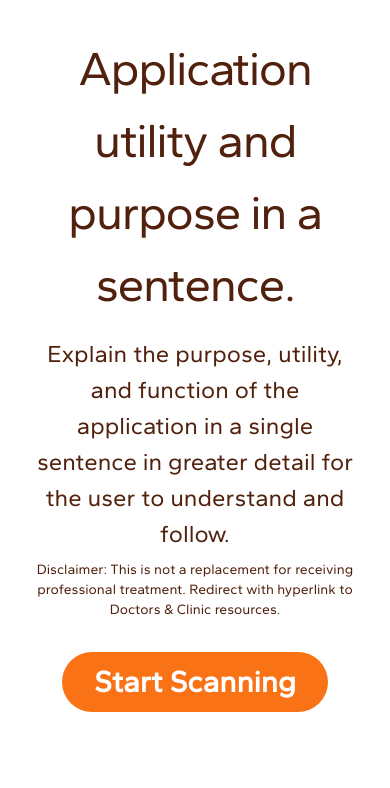
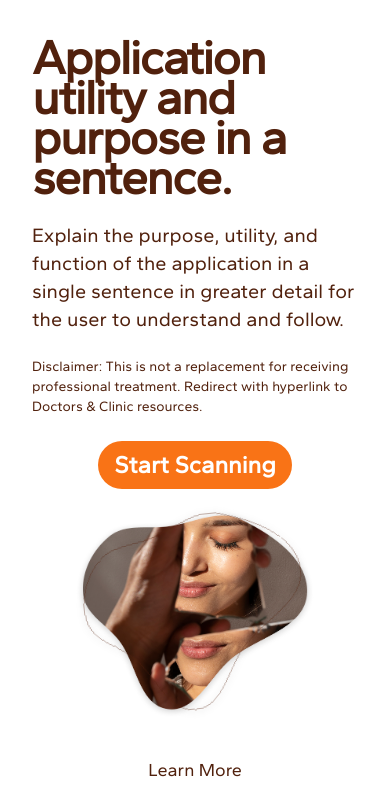
Before and after one commit to CareTech-at-UCI/melanoma-project, a React (Create React App) app in the folder frontend/: page / in a window 390 px wide. Shown: the top 788 px of the page. Built offline with nearby package versions, Linux system fonts and the light colour scheme.

Commit message:
mobile responsiveness on hero section

```diff
--- a/frontend/src/components/home/Hero.jsx
+++ b/frontend/src/components/home/Hero.jsx
@@ -27,34 +27,36 @@ export const Hero = () => {
   };
 
   return (
-    <section className="text-main-brown h-screen flex flex-col">
+    <section className="text-main-brown min-h-screen flex flex-col">
       {/* Main Content Area - centered */}
       <div className="flex-grow flex items-center justify-center p-8 md:p-16">
-        <div className="container mx-auto flex flex-col md:flex-row items-center justify-between gap-12">
+        <div className="container mx-auto flex flex-col md:flex-row items-center justify-between gap-5 md:gap-12">
           {/* Text Content */}
-          <div className="w-full md:w-1/2 text-center md:text-left">
-            <h1 className="text-header-1 mb-4">
+          <div className="w-full md:w-1/2 text-left space-y-6 md:space-y-8">
+            <h1 className="text-header-1 mb-4 text-4xl md:text-8xl font-semibold">
               Application utility and purpose in a sentence.
             </h1>
-            <p className="text-body mb-2">
+            <p className="text-body mb-2 text-xl">
               Explain the purpose, utility, and function of the application in a
               single sentence in greater detail for the user to understand and
               follow.
             </p>
-            <p className="text-sm text-secondary-brown mb-8">
+            <p className="text-sm md:text-lg text-secondary-brown mb-8">
               Disclaimer: This is not a replacement for receiving professional
               treatment. Redirect with hyperlink to Doctors & Clinic resources.
             </p>
-            <button className="text-white text-3xl font-bold bg-orange-500 py-3 px-8 rounded-full hover:opacity-90 transition-opacity">
-              Start Scanning
-            </button>
+            <div className="flex justify-center md:justify-start">
+              <button className="text-white text-2xl md:text-3xl font-bold bg-orange-500 py-2 md:py-3 px-4 md:px-8 rounded-full hover:opacity-90 transition-opacity">
+                Start Scanning
+              </button>
+            </div>
           </div>
           {/* Image */}
-          <div className="md:w-1/2 flex justify-center items-center mt-8 md:mt-0 relative">
+          <div className="md:w-1/2 flex justify-center items-center relative">
             <img
               src="/assets/creative-young-adult-cropped.png"
               alt="Melanoma detection concept"
-              className="max-w-full h-auto md:max-w-md lg:max-w-lg rounded-3xl"
+              className="w-60 md:w-auto max-w-full h-auto md:max-w-md lg:max-w-lg rounded-3xl"
             />
             <img src="assets/brown-circle.svg" alt="Brown Circle" className="absolute w-full h-full -rotate-6" />
           </div>
@@ -62,14 +64,14 @@ export const Hero = () => {
       </div>
 
       {/* Learn More - at the bottom of the section */}
-      <div className="pb-10 text-center">
+      <div className="flex flex-col pb-10 text-center justify-center items-center">
         <a
           href="#why-we-matter"
           onClick={handleLearnMoreClick}
-          className="text-main-brown text-lg hover:text-orange-500 transition-colors inline-flex items-center"
+          className="text-main-brown text-lg md:text-2xl hover:text-orange-500 transition-colors flex flex-col items-center"
         >
           Learn More
-          <ArrowDownIcon className="w-5 h-5 inline-block ml-2" />
+          <ArrowDownIcon className="w-5 md:w-8 h-5 md:h-8 inline-block ml-2" />
         </a>
       </div>
     </section>
```
